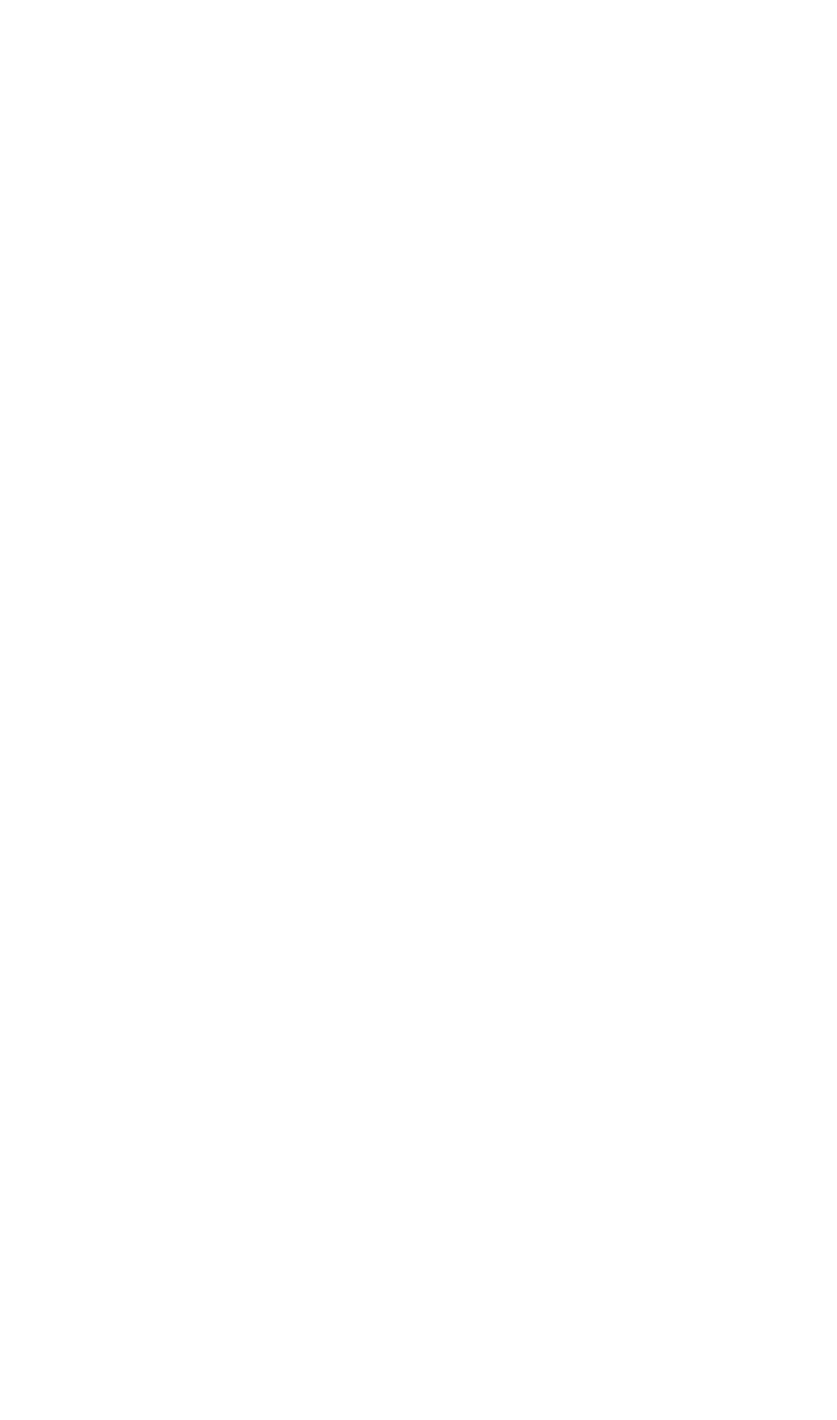
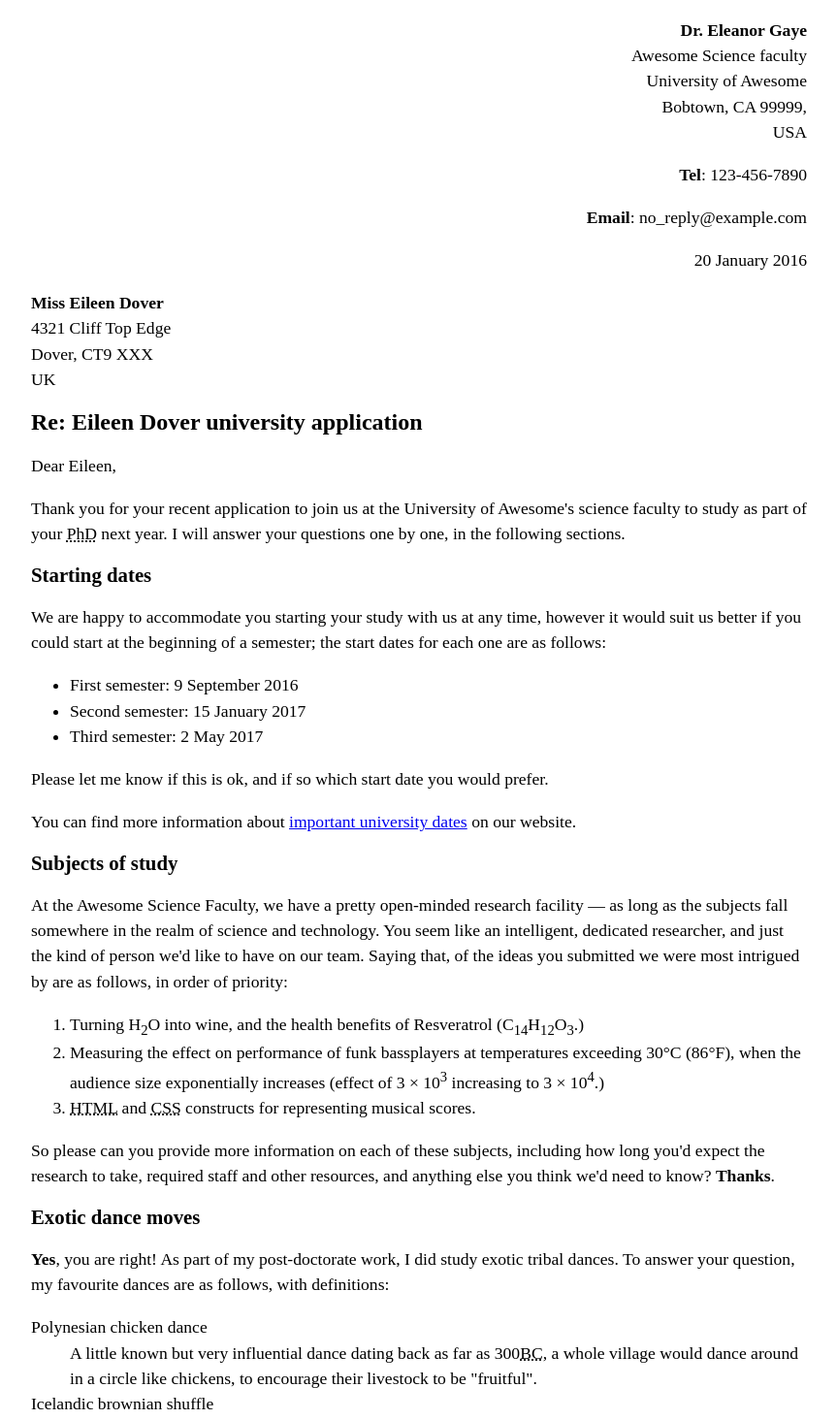
Before and after one commit to Caden-Cucciardi/caden-cucciardi.github.io, a plain HTML site: page letter-markup/index.html in a window 1280 px wide. Shown: the top 1464 px of the page at 97% size, without its empty margins (208-1071 px from the left). Before the commit the page ends 800 px from the top, so only its background shows below. Drawn offline with Linux system fonts and the light colour scheme.

Commit message:
skill check 2 finish
done with all deliverables for sk2

```diff
--- a/letter-markup/index.html
+++ b/letter-markup/index.html
@@ -35,6 +35,82 @@
         </style>
     </head>
     <body>
+        <address class="sender-column">
+            <p>
+                <strong>Dr. Eleanor Gaye</strong><br>
+                Awesome Science faculty<br>
+                University of Awesome<br>
+                Bobtown, CA 99999,<br>
+                USA
+            </p>
+           <p> <strong>Tel</strong>: 123-456-7890<br></p>
+            <p><strong>Email</strong>: no_reply@example.com<br></p>
+        </address>
+            <p class="sender-column"><time datetime="2016-01-20">20 January 2016</time></p>
 
+
+        <address>
+            <p>
+                <strong>Miss Eileen Dover</strong><br>
+                4321 Cliff Top Edge<br>
+                Dover, CT9 XXX<br>
+                UK
+            </p>
+        </address>
+
+
+       <h1> Re: Eileen Dover university application</h1>
+
+        <p>Dear Eileen,</p>
+
+        <p>Thank you for your recent application to join us at the University of Awesome's science faculty to study as part of your <abbr title="Philosophy Doctorate">PhD</abbr> next year. I will answer your questions one by one, in the following sections.</p>
+
+       <h2> Starting dates</h2>
+
+       <p> We are happy to accommodate you starting your study with us at any time, however it would suit us better if you could start at the beginning of a semester; the start dates for each one are as follows:</p>
+
+       <ul>
+            <li>First semester: <time datetime="2016-09-09">9 September 2016</time></li>
+           <li> Second semester: <time datetime="2017-01-15">15 January 2017</time></li>
+           <li> Third semester: <time datetime="2017-04-02">2 May 2017</time></li>
+       </ul>
+
+       <p> Please let me know if this is ok, and if so which start date you would prefer.</p>
+
+        <p>You can find more information about <a href="http://example.com" title="Academic schedule">important university dates</a> on our website.</p>
+
+
+        <h2>Subjects of study</h2>
+
+        <p>At the Awesome Science Faculty, we have a pretty open-minded research facility — as long as the subjects fall somewhere in the realm of science and technology. You seem like an intelligent, dedicated researcher, and just the kind of person we'd like to have on our team. Saying that, of the ideas you submitted we were most intrigued by are as follows, in order of priority:</p>
+
+        <ol>
+           <li> Turning H<sub>2</sub>O into wine, and the health benefits of Resveratrol (C<sub>14</sub>H<sub>12</sub>O<sub>3</sub>.)</li>
+            <li>Measuring the effect on performance of funk bassplayers at temperatures exceeding 30°C (86°F), when the audience size exponentially increases (effect of 3 × 10<sup>3</sup> increasing to 3 × 10<sup>4</sup>.)</li>
+            <li><abbr title="Hypertext Markup Language">HTML</abbr> and <abbr title="Cascading Style Sheets">CSS</abbr> constructs for representing musical scores.</li>
+        </ol>
+
+        <p>So please can you provide more information on each of these subjects, including how long you'd expect the research to take, required staff and other resources, and anything else you think we'd need to know? <strong>Thanks</strong>.</p>
+
+
+        <h2>Exotic dance moves</h2>
+
+       <p> <strong>Yes</strong>, you are right! As part of my post-doctorate work, I did study exotic tribal dances. To answer your question, my favourite dances are as follows, with definitions:</p>
+
+       <dl>
+            <dt>Polynesian chicken dance</dt>
+           <dd> A little known but very influential dance dating back as far as 300<abbr title="Before Christ">BC</abbr>, a whole village would dance around in a circle like chickens, to encourage their livestock to be "fruitful".</dd>
+            <dt>Icelandic brownian shuffle</dt>
+            <dd>Before the Icelanders developed fire as a means of getting warm, they used to practice this dance, which involved huddling close together in a circle on the floor, and shuffling their bodies around in imperceptibly tiny, very rapid movements. One of my fellow students used to say that he thought this dance inspired modern styles such as Twerking.</dd>
+            <dt>Arctic robot dance</dt>
+            <dd>An interesting example of historic misinformation, English explorers in the 1960s believed to have discovered a new dance style characterized by "robotic", stilted movements, being practiced by inhabitants of Northern Alaska and Canada. Later on however it was discovered that they were just moving like this because they were really cold.</dd>
+       </dl>
+
+       <p> For more of my research, see my <a href="http://example.com" title="Exotic Dance Page">exotic dance research page</a>.</p>
+
+        <p>Yours sincerely,</p>
+       <p> Dr Eleanor Gaye</p>
+
+        <p>University of Awesome motto: <q>Be awesome to each other.</q> -- <cite>Bill S Preston, <abbr title="Esquire">Esq</abbr></cite> </p>
     </body>
 </html>
```
